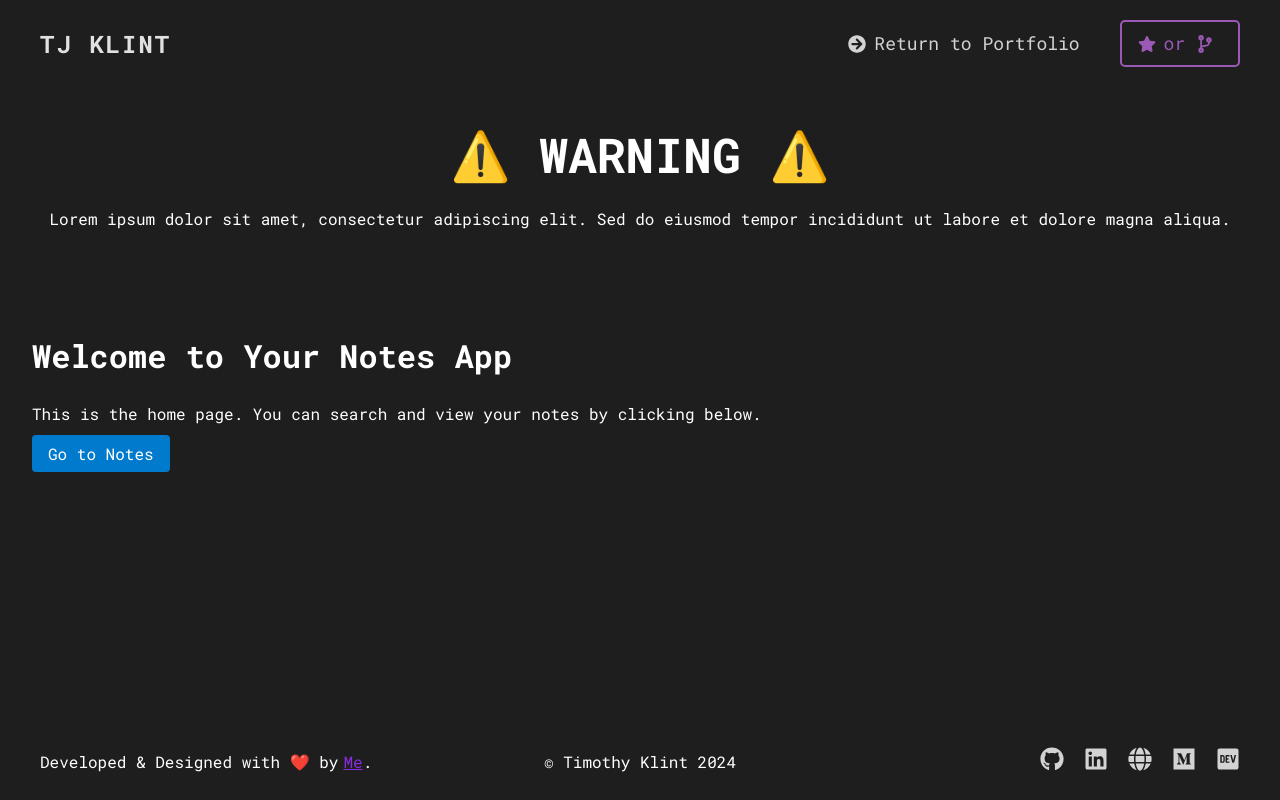
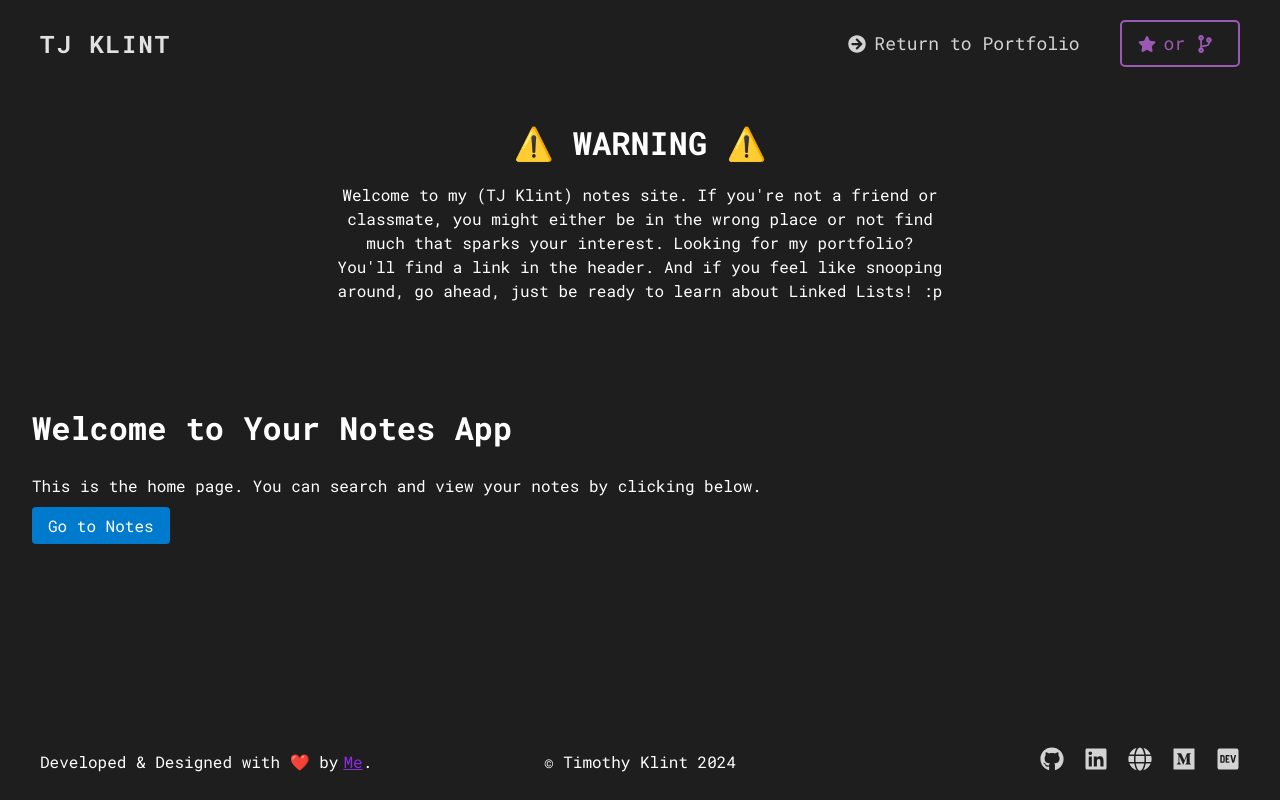
Before and after one commit to tjklint/notes, a React (Vite) app: page / in a window 1280 px wide. Built offline with nearby package versions, Linux system fonts and the light colour scheme.

Commit message:
chore: updated banner warning content

```diff
--- a/src/components/banner/Banner.tsx
+++ b/src/components/banner/Banner.tsx
@@ -10,9 +10,11 @@ const Banner: React.FC = () => {
                 textAlign: 'center',
             }}
         >
-        <h1 style={{ fontSize: '3rem', margin: 0 }}>⚠️ WARNING ⚠️</h1>
-        <p style={{ marginTop: '1rem' }}>
-            Lorem ipsum dolor sit amet, consectetur adipiscing elit. Sed do eiusmod tempor incididunt ut labore et dolore magna aliqua.
+                <h1 style={{ fontSize: '2rem', margin: 0 }}>⚠️ WARNING ⚠️</h1>
+                <p className="warningText" style={{ marginTop: '1rem', padding: '0 25%' }}>
+                Welcome to my (TJ Klint) notes site. If you're not a friend or classmate, you might either be in the
+                wrong place or not find much that sparks your interest. Looking for my portfolio? You'll find a link
+                in the header. And if you feel like snooping around, go ahead, just be ready to learn about Linked Lists! :p
                 </p>
         </div>
     );
```
Lines whose indentation alone changed are shown as unchanged.
